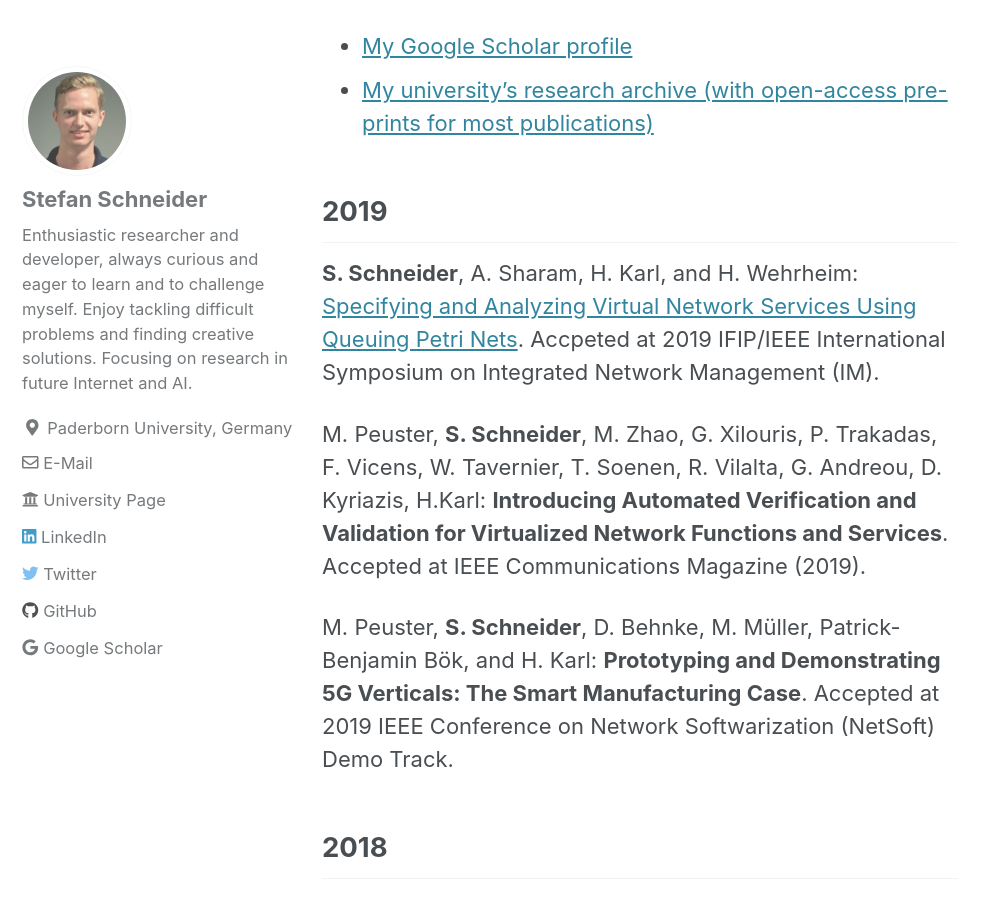
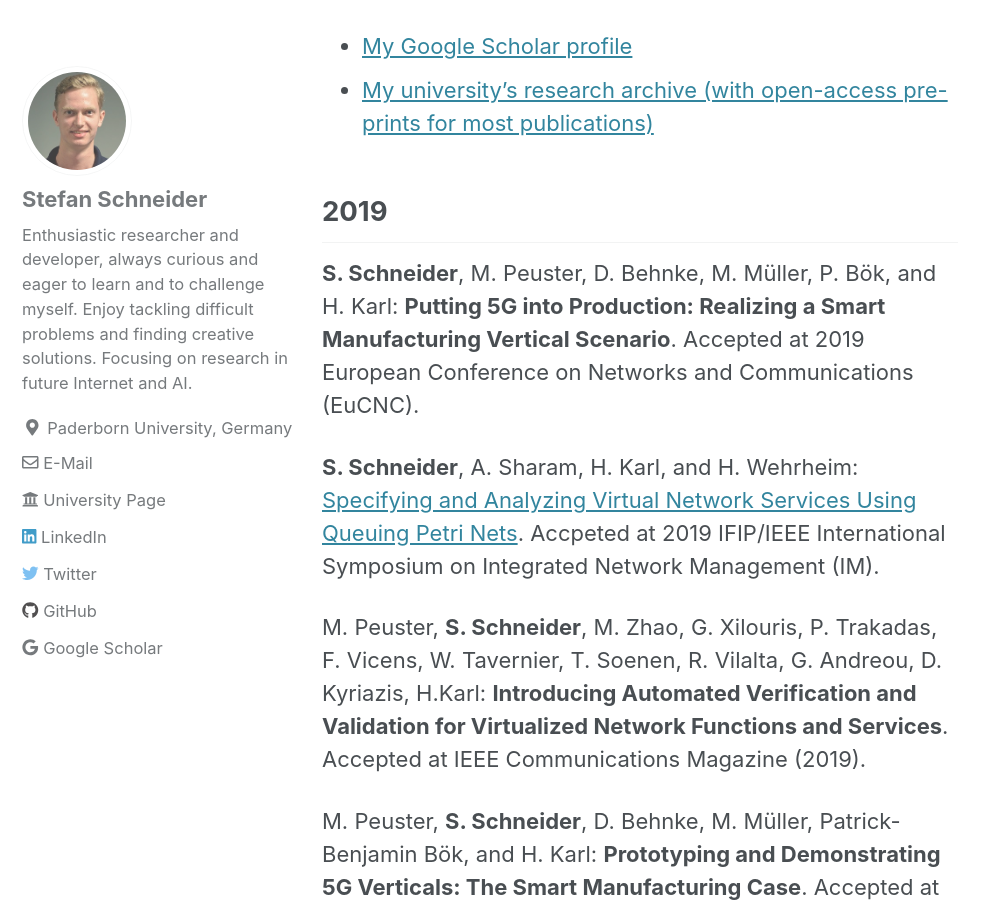
Before and after one commit to stefanbschneider/stefanbschneider.github.io, a Jekyll site: the page built from _pages/publications.md, in a window 1280 px wide and 900 px high, scrolled down 478 px. Shown: the whole window, without its empty margins (0-988 px from the left). Built offline with Jekyll 4.4.1, drawn with Linux system fonts in a browser that asks for light colours; cached includes are drawn as plain includes; nearby versions of some CDN libraries.

Commit message:
added eucnc paper

```diff
--- a/_pages/publications.md
+++ b/_pages/publications.md
@@ -12,6 +12,8 @@ comments: false
 - [My university’s research archive (with open-access pre-prints for most publications)](https://ris.uni-paderborn.de/person/stefanschneider)
 
 ## 2019
+
+**S. Schneider**, M. Peuster, D. Behnke, M. Müller, P. Bök, and H. Karl: **Putting 5G into Production: Realizing a Smart Manufacturing Vertical Scenario**. Accepted at 2019 European Conference on Networks and Communications (EuCNC).
 
 **S. Schneider**, A. Sharam, H. Karl, and H. Wehrheim: [Specifying and Analyzing Virtual Network Services Using Queuing Petri Nets](https://ris.uni-paderborn.de/record/3287). Accpeted at 2019 IFIP/IEEE International Symposium on Integrated Network Management (IM).
 
```
